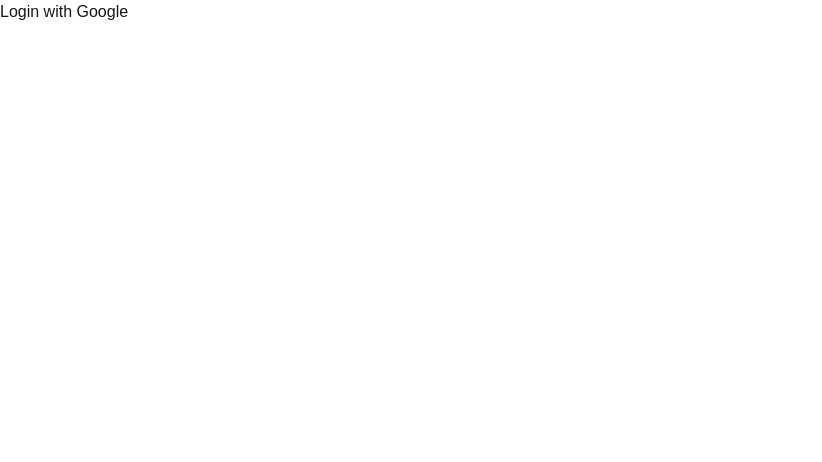
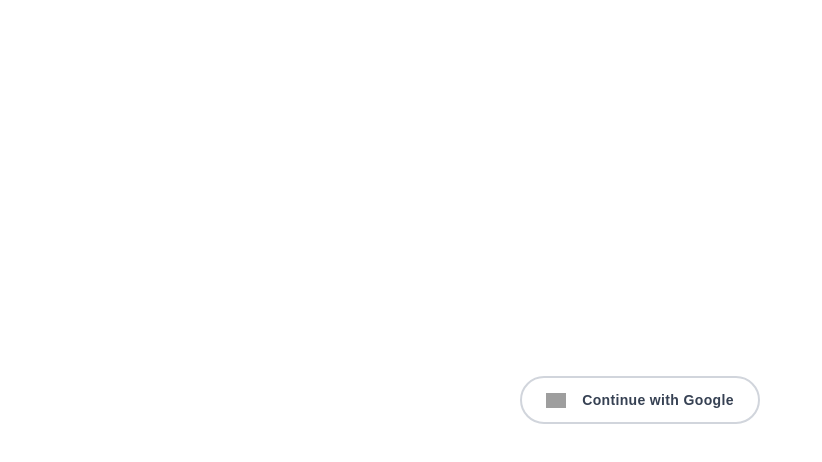
Before and after one commit to Chelle007/NutritionLM, a Next.js app: page /login in a window 1280 px wide. Shown: the top 462 px of the page, without its empty margins (0-822 px from the left). Built offline with nearby package versions, Linux system fonts and the light colour scheme; grey boxes are pictures that could not be loaded.

Commit message:
Enhanced google login button

```diff
--- a/app/login/page.js
+++ b/app/login/page.js
@@ -2,6 +2,7 @@
 "use client";
 
 import { createClient } from '../utils/supabase/client';
+import Image from 'next/image';
 
 export default function Login() {
 
@@ -25,9 +26,16 @@ export default function Login() {
     };
 
     return (
-        <div>
-            <button onClick={handleSignInWithGoogle}>
-                Login with Google
+        <div className="flex flex-col justify-center items-center h-screen">
+            <button
+                className="group h-12 px-6 border-2 border-gray-300 rounded-full"
+                onClick={handleSignInWithGoogle}>
+                <div className="flex items-center space-x-4 justify-center">
+                    <Image src="https://www.svgrepo.com/show/475656/google-color.svg" alt="google logo" width={20} height={20} />
+                    <span className="font-semibold tracking-wide text-gray-700 dark:text-white text-sm">
+                        Continue with Google
+                    </span>
+                </div>
             </button>
         </div>
     );
```
